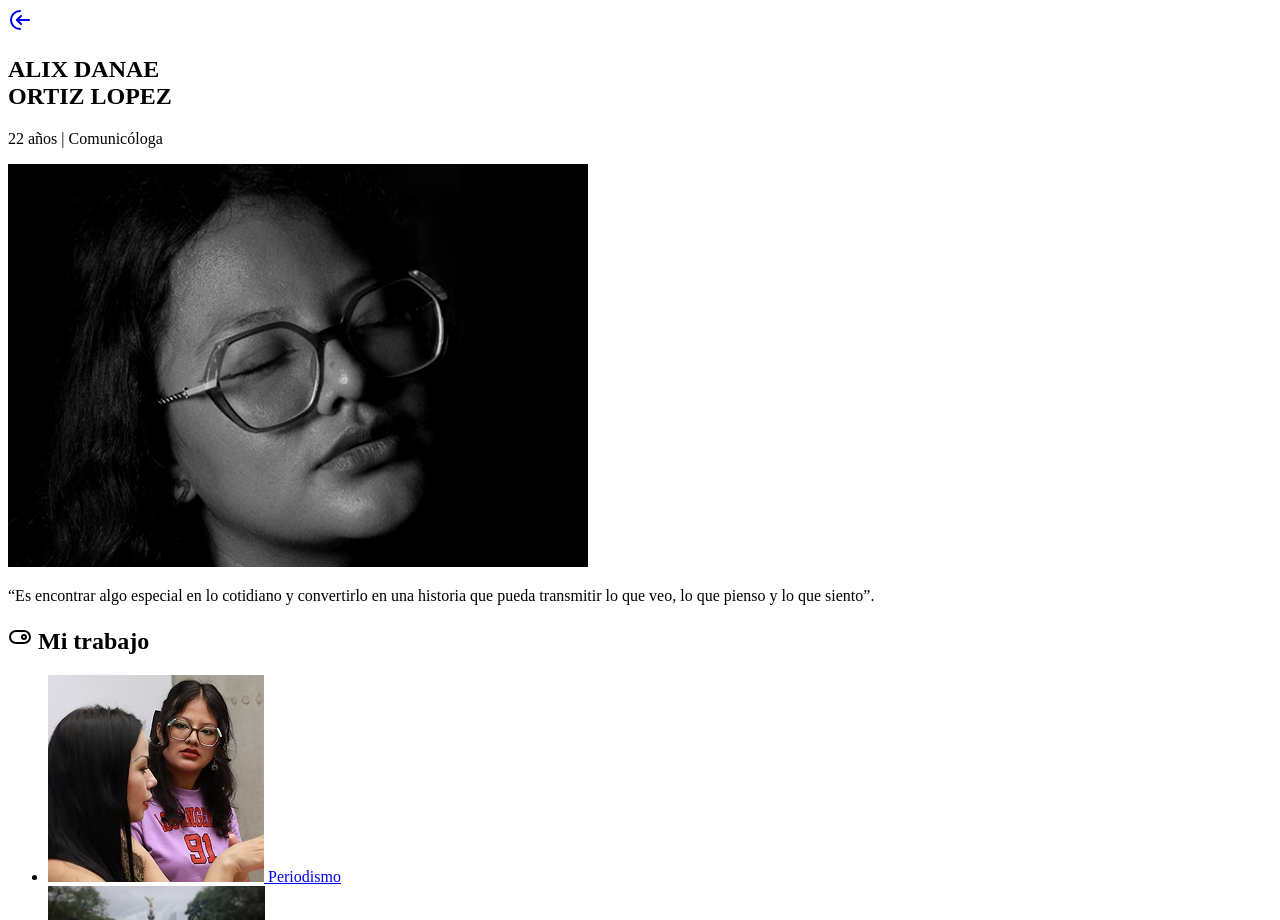
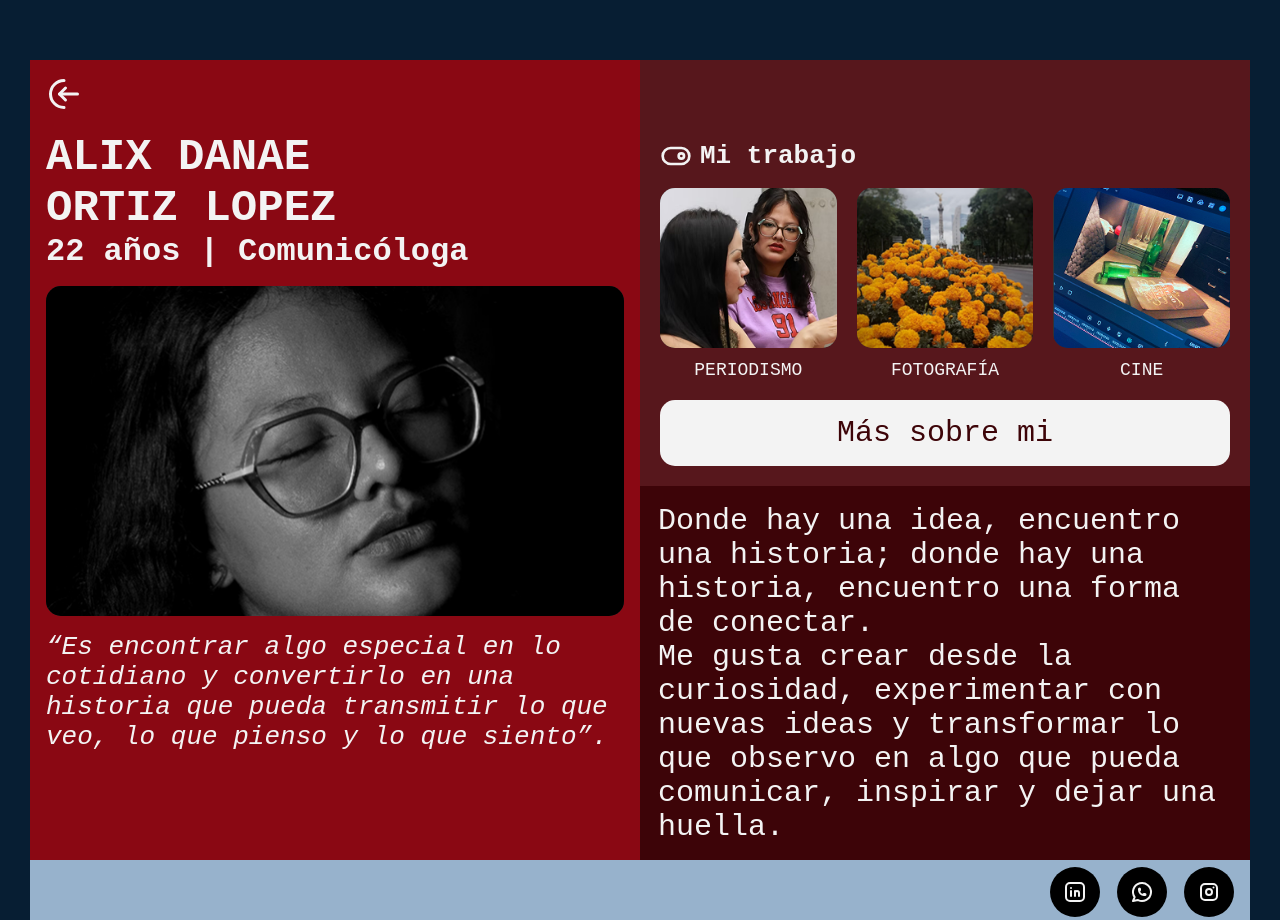
Before and after one commit to Danae-10/ERROR-404, a plain HTML site: page alix.html in a window 1280 px wide. Shown: the top 920 px of the page. Drawn offline with Linux system fonts and the light colour scheme; the site is published under a folder, as on GitHub Pages, so addresses that start at the root find nothing; a web font is replaced by a local one.

Commit message:
Update alix.html

```diff
--- a/alix.html
+++ b/alix.html
@@ -4,7 +4,7 @@
     <meta charset="UTF-8">
     <meta name="viewport" content="width=device-width, initial-scale=1.0">
     <title>ALIX</title>
-    <link rel="stylesheet" href="/styles/alix.css">
+    <link rel="stylesheet" href="./styles/alix.css">
     <link rel="preconnect" href="https://fonts.googleapis.com">
     <link rel="preconnect" href="https://fonts.gstatic.com" crossorigin>
     <link href="https://fonts.googleapis.com/css2?family=Iosevka+Charon:ital,wght@0,300;0,400;0,500;0,700;1,300;1,400;1,500;1,700&display=swap" rel="stylesheet">
```
